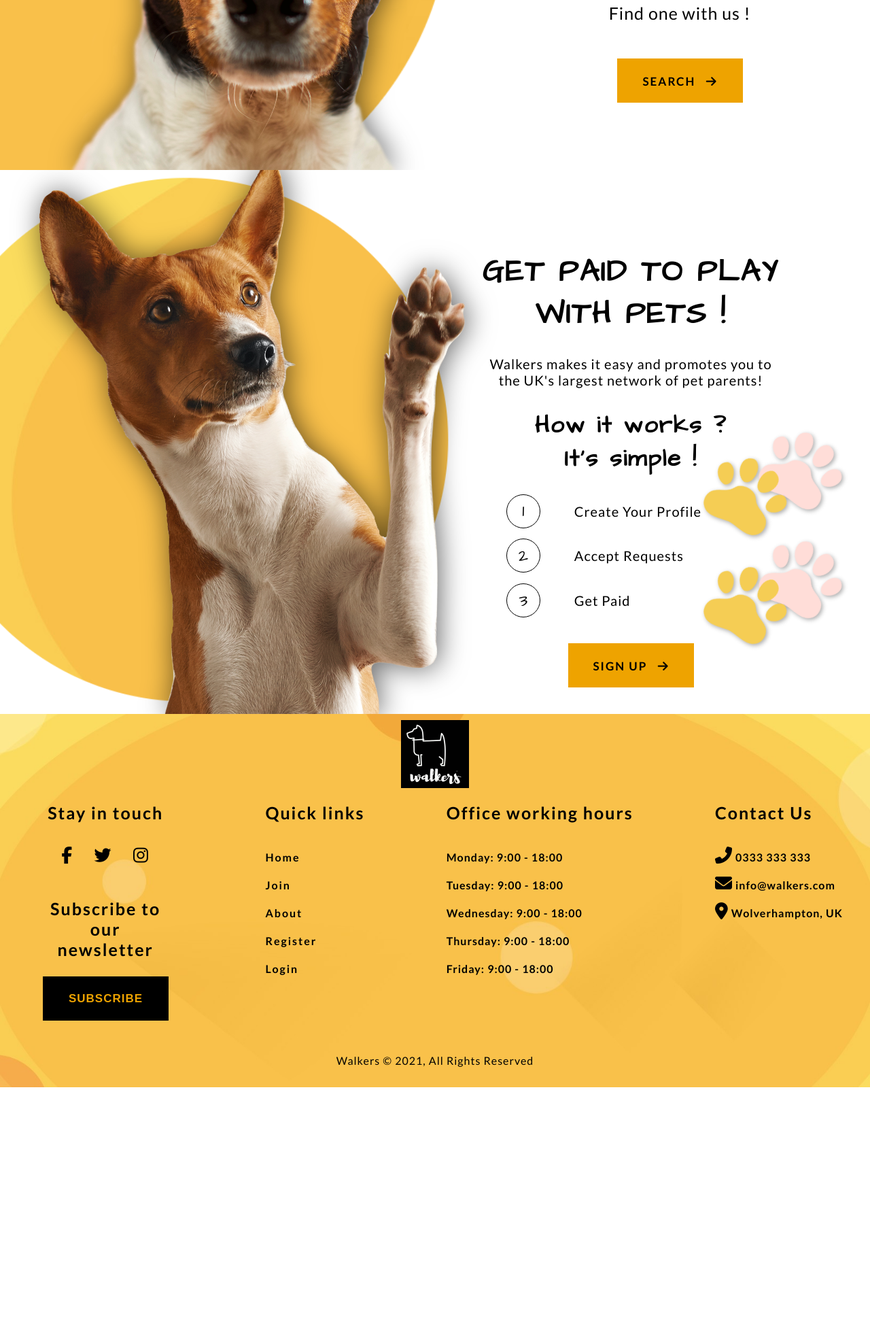
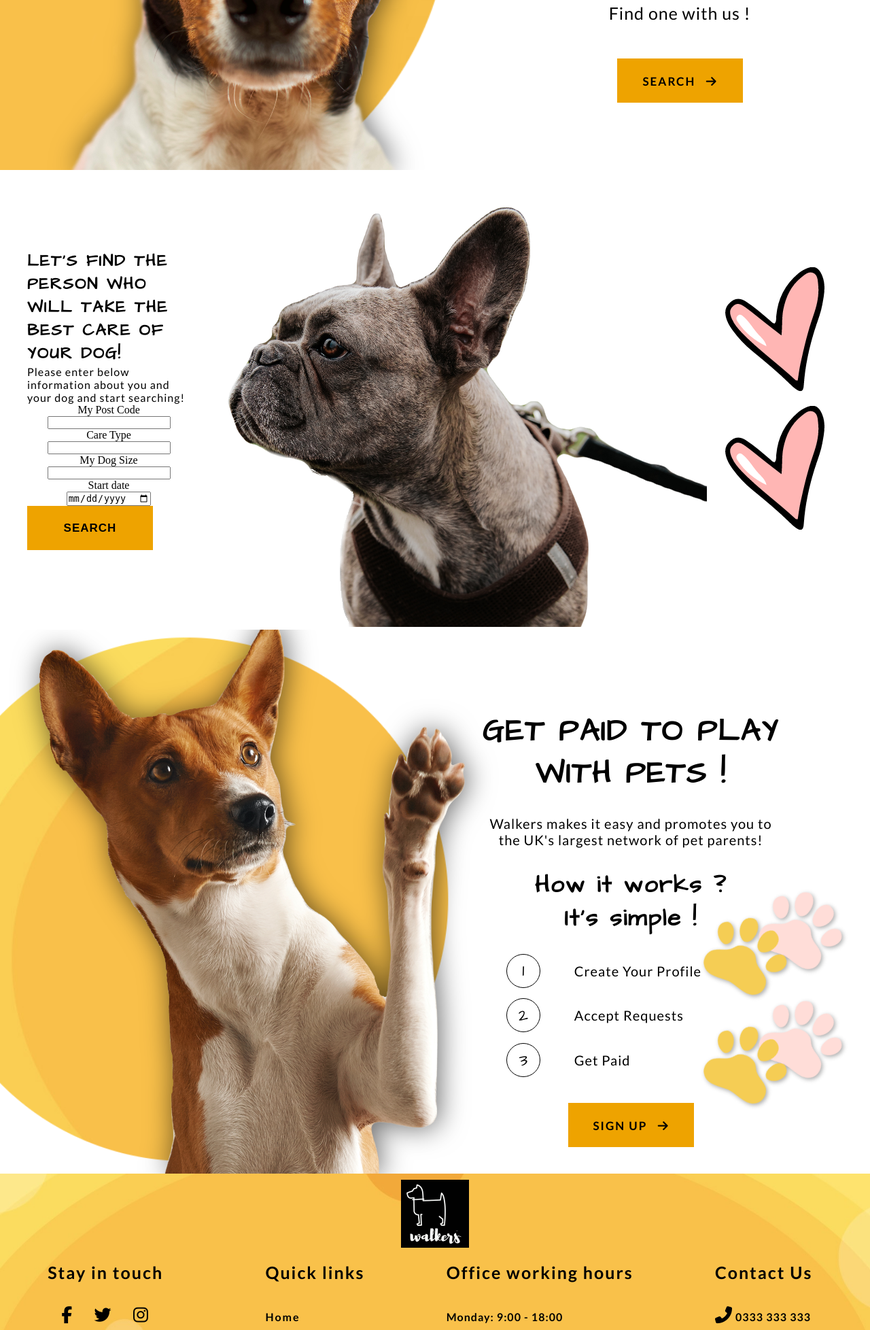
Before and after one commit to Izabela88/walkers-website, a Django app: page / in a window 1280 px wide. Shown: the part 550-2506 px from the top of the page at 68% size. Before the commit the page ends 2149 px from the top, so only its background shows below. Run offline with Django 3.2, Linux system fonts and the light colour scheme; some libraries are stand-ins or nearby versions.

Commit message:
Add search section to index.html

```diff
--- a/home/templates/home/index.html
+++ b/home/templates/home/index.html
@@ -1,7 +1,4 @@
-    {% extends 'base.html' %}
-    {% load static %}
-
-    {% block content %}
+{% extends 'base.html' %} {% load static %} {% block content %}
 <!-- hero section -->
 <main id="home-section" class="section">
   <div class="home-bg-shape-1"></div>
@@ -41,6 +38,61 @@
     </div>
   </div>
 </main>
+<!-- search section -->
+<section id="searching-section" class="section">
+  <div class="searching-bg-shape"></div>
+  <div class="container">
+    <div class="search-form">
+      <h2>LET'S FIND THE PERSON WHO WILL TAKE THE BEST CARE OF YOUR DOG!</h2>
+      <p>
+        Please enter below information about you and your dog and start
+        searching!
+      </p>
+      <form id="form-box">
+        <div class="form-input center">
+          <label for="post-code">My Post Code</label>
+          <input type="text" id="post-code" />
+        </div>
+        <div class="form-input center">
+          <label for="care-type">Care Type</label>
+          <input list="care-type" />
+          <datalist id="care-type">
+            <option value="Boarding in the sitter home"></option>
+            <option value="House sitting in your home"></option>
+            <option value="Walking in your neighbourhood"></option>
+          </datalist>
+        </div>
+        <div class="form-input center">
+          <label for="dog-size">My Dog Size</label>
+          <input list="dog-size" />
+          <datalist id="dog-size">
+            <option value="0-7 kg"></option>
+            <option value="7-18 kg"></option>
+            <option value="18-45 kg"></option>
+            <option value="> 45kg"></option>
+          </datalist>
+        </div>
+        <div class="form-input center">
+          <label for="time">Start date</label>
+          <input type="date" />
+        </div>
+      </form>
+      <input
+        id="send-button"
+        class="send-btn button button-bright"
+        type="submit"
+        value="SEARCH"
+      />
+    </div>
+    <div class="search-dog-img">
+      <img src="/media/dog2.png" class="search-dog-image" alt="A dog" />
+    </div>
+    <div class="search-section-box">
+      <img src="/media/heart.png" class="heart-1" alt="Heart icon" />
+      <img src="/media/heart.png" class="heart-2" alt="Heart icon" />
+    </div>
+  </div>
+</section>
 <!-- join section -->
 <section id="join-section" class="section">
   <div class="join-bg-shape"></div>
@@ -55,23 +107,25 @@
       <div class="main-txt center">
         <h1>GET PAID TO PLAY WITH PETS !</h1>
         <p>
-                Walkers makes it easy and promotes you to the UK's largest
-                network of pet parents!
+          Walkers makes it easy and promotes you to the UK's largest network of
+          pet parents!
         </p>
-              <h2>How it works ? <br> It's simple !</h2>
+        <h2>
+          How it works ? <br />
+          It's simple !
+        </h2>
         <div class="join-instructions">
           <div class="step">
             <div class="step-no center">1</div>
             <div class="step-txt"><p>Create Your Profile</p></div>
           </div>
-                  <div class="step ">
+          <div class="step">
             <div class="step-no center">2</div>
             <div class="step-txt"><p>Accept Requests</p></div>
           </div>
-                  <div class="step ">
+          <div class="step">
             <div class="step-no center">3</div>
             <div class="step-txt"><p>Get Paid</p></div>
-
           </div>
         </div>
       </div>
@@ -87,6 +141,4 @@
 
 {% block extra_js %}
 <script src="{% static 'home/js/home.js' %}"></script>
-    {% endblock %}
-
-    {% endblock %}
+{% endblock %} {% endblock %}
```
Lines whose indentation alone changed are shown as unchanged.
